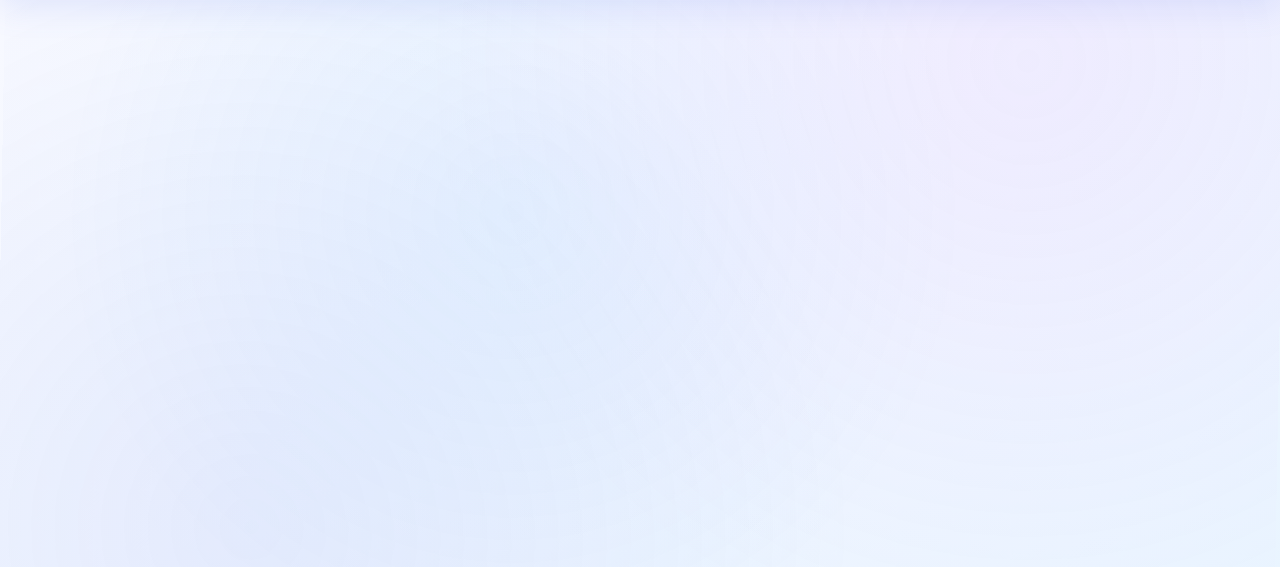
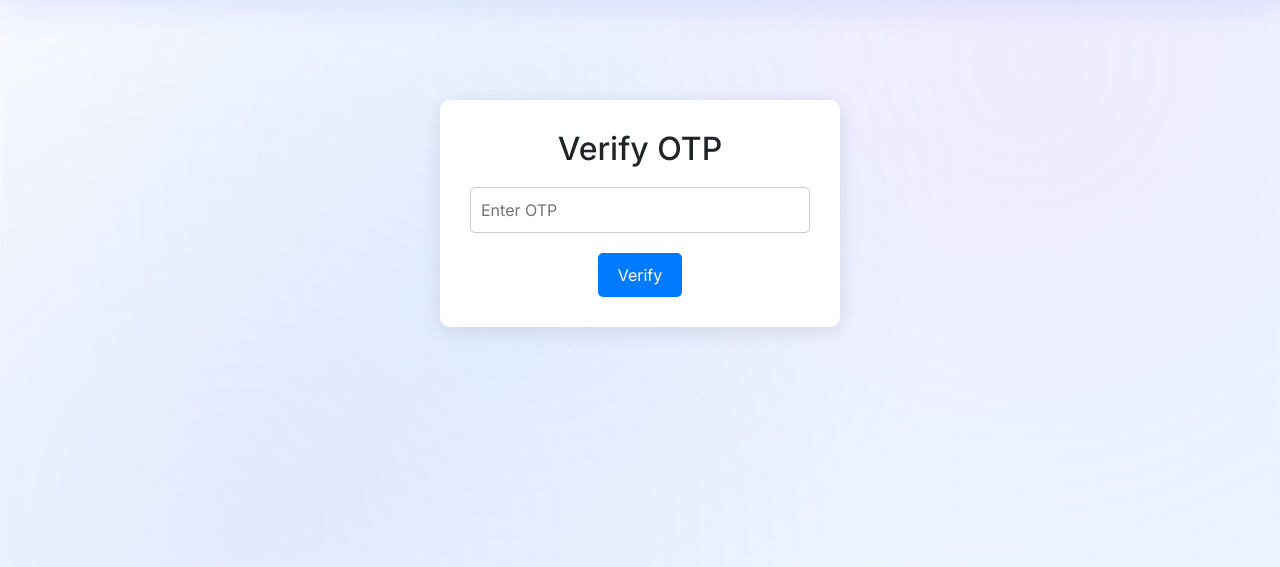
Before and after one commit to kirtanS29/AISMART, a Django app: page /accounts/verify-otp/ in a window 1280 px wide. Shown: the part 86-653 px from the top of the page. Run offline with Django 5.2, Linux system fonts and the light colour scheme.

Commit message:
Updated verify_otp.html with input field and styling

```diff
--- a/templates/accounts/verify_otp.html
+++ b/templates/accounts/verify_otp.html
@@ -1,6 +1,53 @@
-{% extends 'base.html'%}
-<form method="POST">
-  {% csrf_token %}
-  <input type="text" name="otp" placeholder="Enter OTP" required>
-  <button type="submit">Verify</button>
-</form>
+{% extends 'base.html' %}
+
+{% block content %}
+<div class="otp-container">
+  <h2>Verify OTP</h2>
+  <form method="POST">
+    {% csrf_token %}
+    <input type="text" name="otp" placeholder="Enter OTP" required>
+    {% if error %}
+      <div class="error">{{ error }}</div>
+    {% endif %}
+    <button type="submit">Verify</button>
+  </form>
+</div>
+
+<style>
+  .otp-container {
+    max-width: 400px;
+    margin: 100px auto;
+    background: #ffffff;
+    padding: 30px;
+    border-radius: 10px;
+    box-shadow: 0px 4px 20px rgba(0,0,0,0.1);
+    text-align: center;
+  }
+
+  .otp-container input[type="text"] {
+    width: 100%;
+    padding: 10px;
+    margin-top: 10px;
+    margin-bottom: 20px;
+    border-radius: 5px;
+    border: 1px solid #ccc;
+    font-size: 16px;
+  }
+
+  .otp-container button {
+    padding: 10px 20px;
+    background-color: #007bff;
+    color: white;
+    border: none;
+    border-radius: 5px;
+    font-size: 16px;
+    cursor: pointer;
+  }
+
+  .otp-container .error {
+    color: red;
+    font-size: 14px;
+    margin-bottom: 15px;
+  }
+</style>
+{% endblock %}
```
